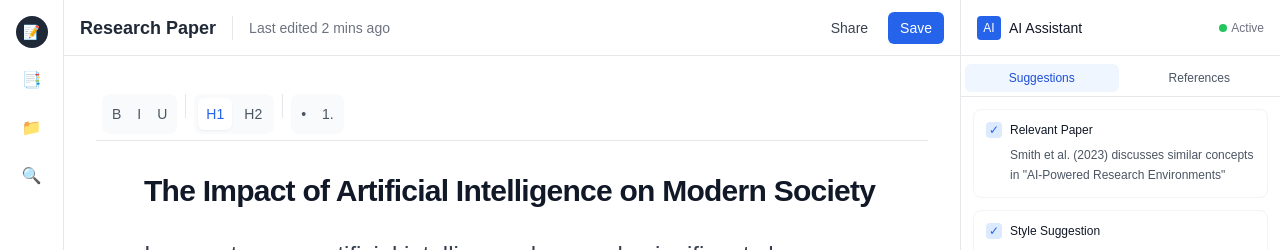
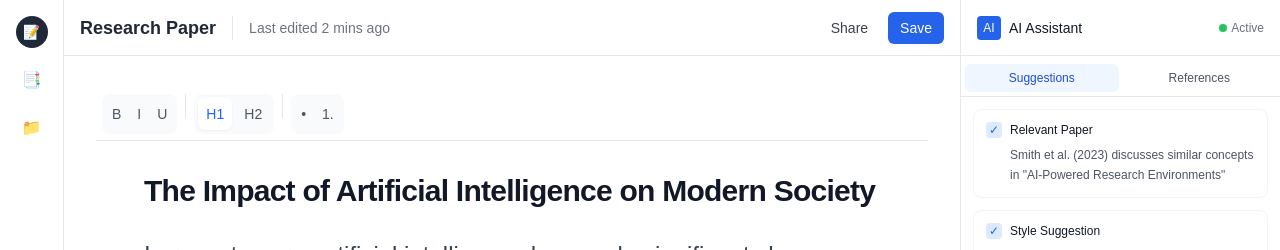
Before and after one commit to Rummikub/NYCHackathon, a Next.js app: page / in a window 1280 px wide. Shown: the top 250 px of the page. Built offline with nearby package versions, Linux system fonts and the light colour scheme.

Commit message:
delete search icon on left bar

```diff
--- a/app/page.tsx
+++ b/app/page.tsx
@@ -63,9 +63,6 @@ export default function Home() {
           webkitdirectory="" // Allow directory selection (Chrome/Edge)
           directory="" // Allow directory selection (Firefox)
         />
-        <div className="w-8 h-8 rounded-full flex items-center justify-center hover:bg-gray-100 cursor-pointer">
-          <span className="text-gray-600">🔍</span>
-        </div>
       </nav>
 
       {/* Table of Contents */}
```
